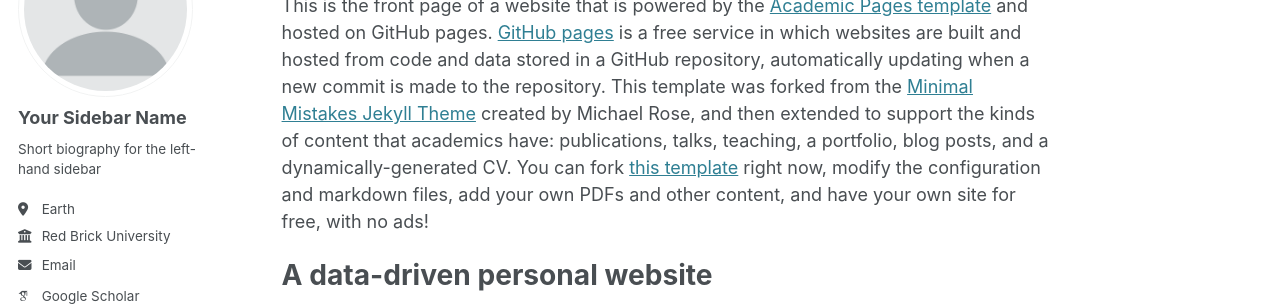
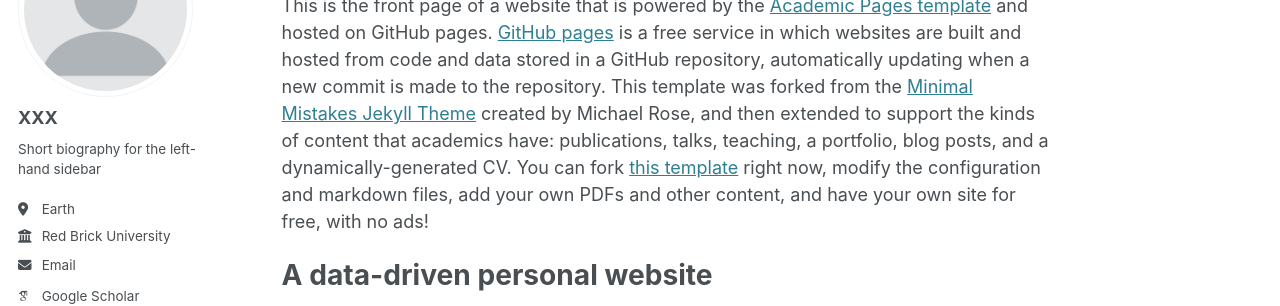
Before and after one commit to Li1231Li/lixiangyang, a Jekyll site: the page built from _pages/about.md, in a window 1280 px wide. Shown: the part 184-490 px from the top of the page. Built offline with Jekyll 4.4.1, drawn with Linux system fonts in a browser that asks for light colours; some web fonts are replaced.

Commit message:
Update _config.yml

```diff
--- a/_config.yml
+++ b/_config.yml
@@ -22,7 +22,7 @@ repository               : "academicpages/academicpages.github.io"
 author:
   # Biographic information
   avatar           : "profile.png"
-  name             : "Your Sidebar Name"
+  name             : "XXX"
   pronouns         : # example: "she/her"
   bio              : "Short biography for the left-hand sidebar"
   location         : "Earth"
```
